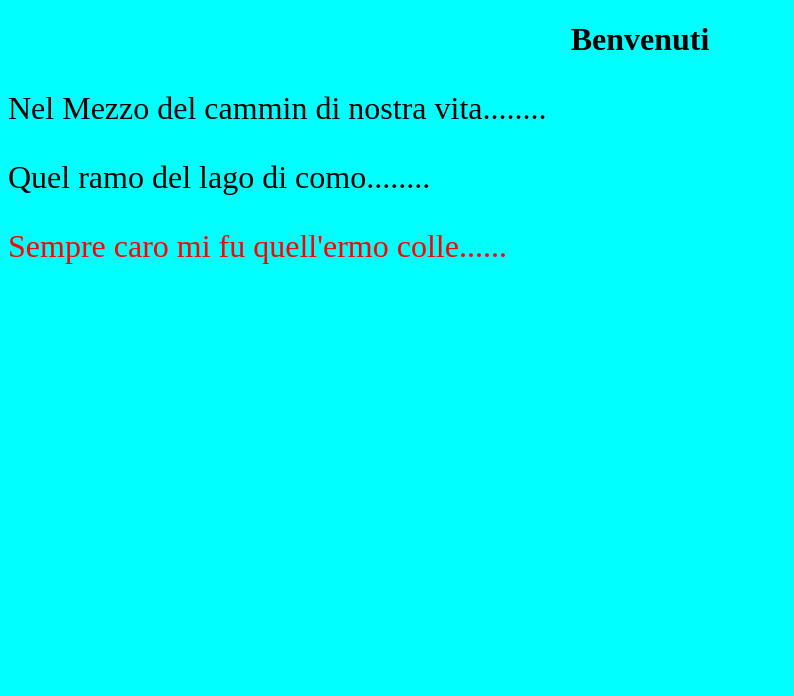
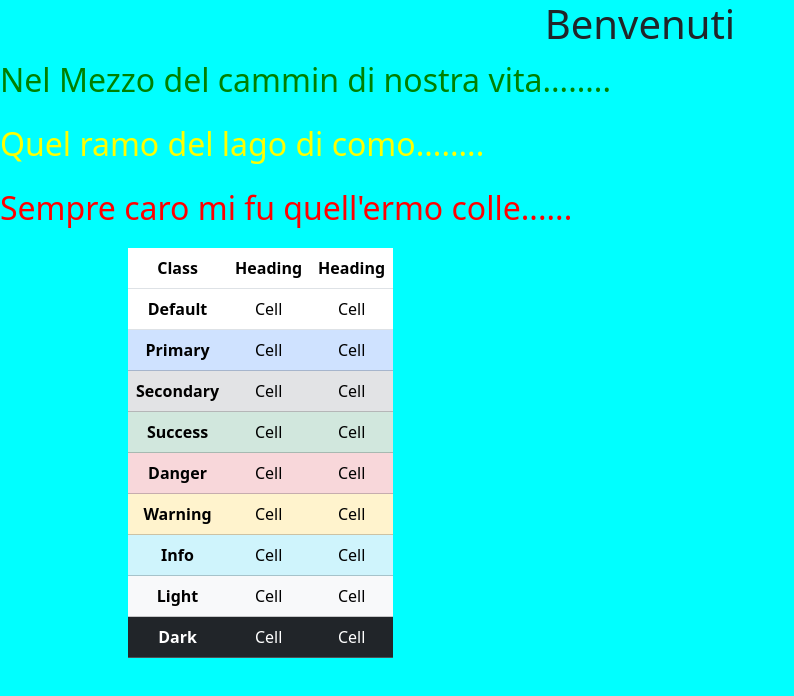
Before and after one commit to andbar27/web1, a plain HTML site: page SecondaPagina/index.html in a window 1280 px wide. Shown: the whole page, without its empty margins (0-794 px from the left). Drawn offline with nearby package versions, Linux system fonts and the light colour scheme.

Commit message:
bootstrap init

```diff
--- a/SecondaPagina/index.html
+++ b/SecondaPagina/index.html
@@ -1,35 +1,91 @@
 <!DOCTYPE html>
 <html>
     <head>
-        <style>
-            body {
-                background-color: aqua;
-                text-align: center;
-            }
+        <title>Web1</title>
 
-            p {
-                text-align: left;
-                font-size: xx-large;
-            }
+        <!--    CON QUESTE 3 RIGHE IMPORTI BOOTSTRAP!!  -->
+        <meta charset="utf-8">
+        <meta name="viewport" content="width=device-width, initial-scale=1">
+        <link href="https://cdn.jsdelivr.net/npm/bootstrap@5.3.3/dist/css/bootstrap.min.css" rel="stylesheet" integrity="sha384-QWTKZyjpPEjISv5WaRU9OFeRpok6YctnYmDr5pNlyT2bRjXh0JMhjY6hW+ALEwIH" crossorigin="anonymous">
 
-            #testorosso {
-                color: red
-            }
-        </style>
+        <!--    INCLUDO LO STILE CSS DEL FILE STYLE NELLA PAGINA    -->
+        <link href="style.css" rel="stylesheet">
+
     </head>
 
     <body>
         <h1>Benvenuti</h1>
-        <p>
+        <!-- class -->
+        <p class="testoverde">
             Nel Mezzo del cammin di nostra vita........
         </p>
-
-        <p>
-            Quel ramo del lago di como........
-        </p>
-
+        <div>
+            <p>
+                Quel ramo del lago di como........
+            </p>
+        </div>
+        <!-- id -->
         <p id="testorosso">
             Sempre caro mi fu quell'ermo colle......
         </p>
+
+        <!--    OGNI CLASS DEFINISCE UN COLORE E UNO STILE PER L'ELEMENTO   -->
+        <table class="table">
+            <thead>
+              <tr>
+                <th scope="col">Class</th>
+                <th scope="col">Heading</th>
+                <th scope="col">Heading</th>
+              </tr>
+            </thead>
+            <tbody>
+              <tr>
+                <th scope="row">Default</th>
+                <td>Cell</td>
+                <td>Cell</td>
+              </tr>
+
+                <tr class="table-primary">
+                  <th scope="row">Primary</th>
+                  <td>Cell</td>
+                  <td>Cell</td>
+                </tr>
+                <tr class="table-secondary">
+                  <th scope="row">Secondary</th>
+                  <td>Cell</td>
+                  <td>Cell</td>
+                </tr>
+                <tr class="table-success">
+                  <th scope="row">Success</th>
+                  <td>Cell</td>
+                  <td>Cell</td>
+                </tr>
+                <tr class="table-danger">
+                  <th scope="row">Danger</th>
+                  <td>Cell</td>
+                  <td>Cell</td>
+                </tr>
+                <tr class="table-warning">
+                  <th scope="row">Warning</th>
+                  <td>Cell</td>
+                  <td>Cell</td>
+                </tr>
+                <tr class="table-info">
+                  <th scope="row">Info</th>
+                  <td>Cell</td>
+                  <td>Cell</td>
+                </tr>
+                <tr class="table-light">
+                  <th scope="row">Light</th>
+                  <td>Cell</td>
+                  <td>Cell</td>
+                </tr>
+                <tr class="table-dark">
+                  <th scope="row">Dark</th>
+                  <td>Cell</td>
+                  <td>Cell</td>
+                </tr>
+            </tbody>
+          </table>
     </body>
 </html>
--- /dev/null
+++ b/SecondaPagina/style.css
@@ -0,0 +1,31 @@
+
+/* Modificare elemento con css: */
+/* per tag */
+body {
+    background-color: aqua;
+    text-align: center;
+}
+p {
+    text-align: left;
+    font-size: xx-large;
+}
+
+/* per id */
+#testorosso {
+    color: red
+}
+
+/* p di div */
+div p {
+    color: yellow
+}
+
+/* per classe */
+p.testoverde {
+    color: green;
+}
+/* MODIFICARE classe presistente bootstrap */
+table.table {
+    margin-left: 10%;
+    width: 10%;
+}
```
